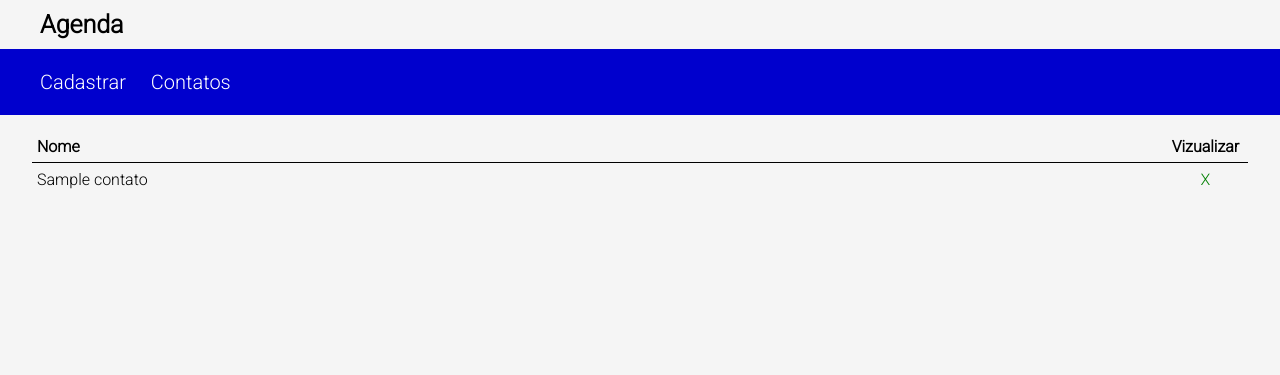
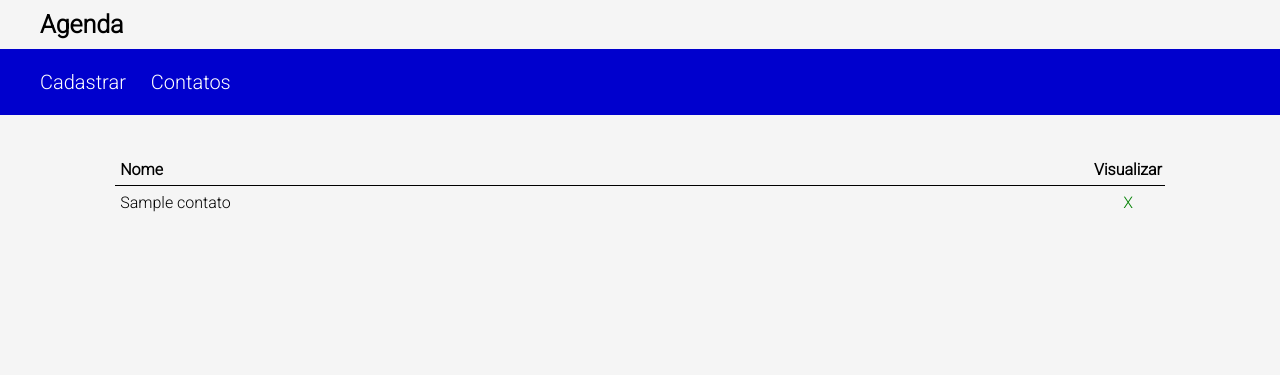
Before and after one commit to LuizFernandoDondici/Agenda-de-Contatos, a PHP site: template src/view/body/list-contato.php in a window 1280 px wide. Shown: the top 375 px of the page. Run offline with PHP 8.4, Linux system fonts and the light colour scheme; the template is opened without the code that fills it: most values are stand-ins (such as "Sample title", 1, 10 or a date in 2020).

Commit message:
fixed: list contato

```diff
--- a/src/style/list/list.css
+++ b/src/style/list/list.css
@@ -1,8 +1,8 @@
 
 .table {
     border-collapse: collapse;
-    margin: 15px auto;
-    width: 95%;
+    margin: 3% auto;
+    width: 82%;
 }
 
 
--- a/src/view/body/list-contato.php
+++ b/src/view/body/list-contato.php
@@ -23,7 +23,7 @@
                 <thead>
                     <tr>
                         <th id="thead-nome"> Nome </th>
-                        <th id="thead-ação"> Vizualizar </th>
+                        <th id="thead-ação"> Visualizar </th>
                     </tr>
                 </thead>
                 <tbody>
```
